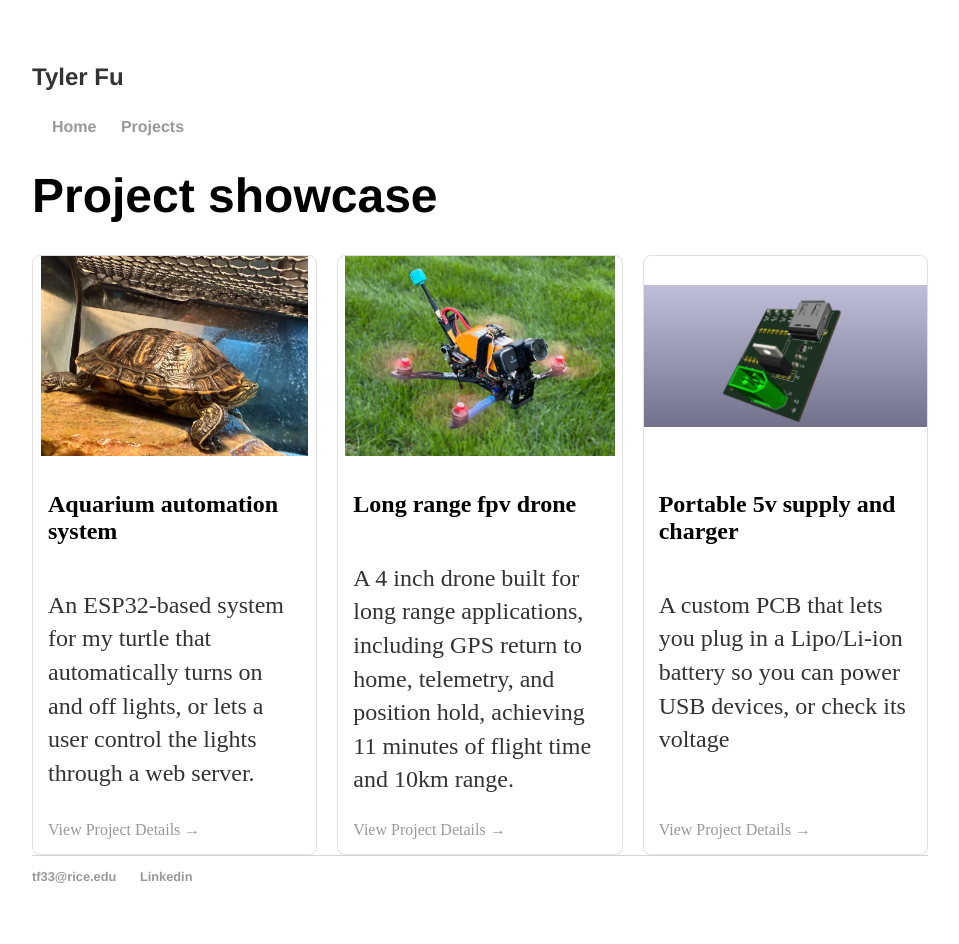
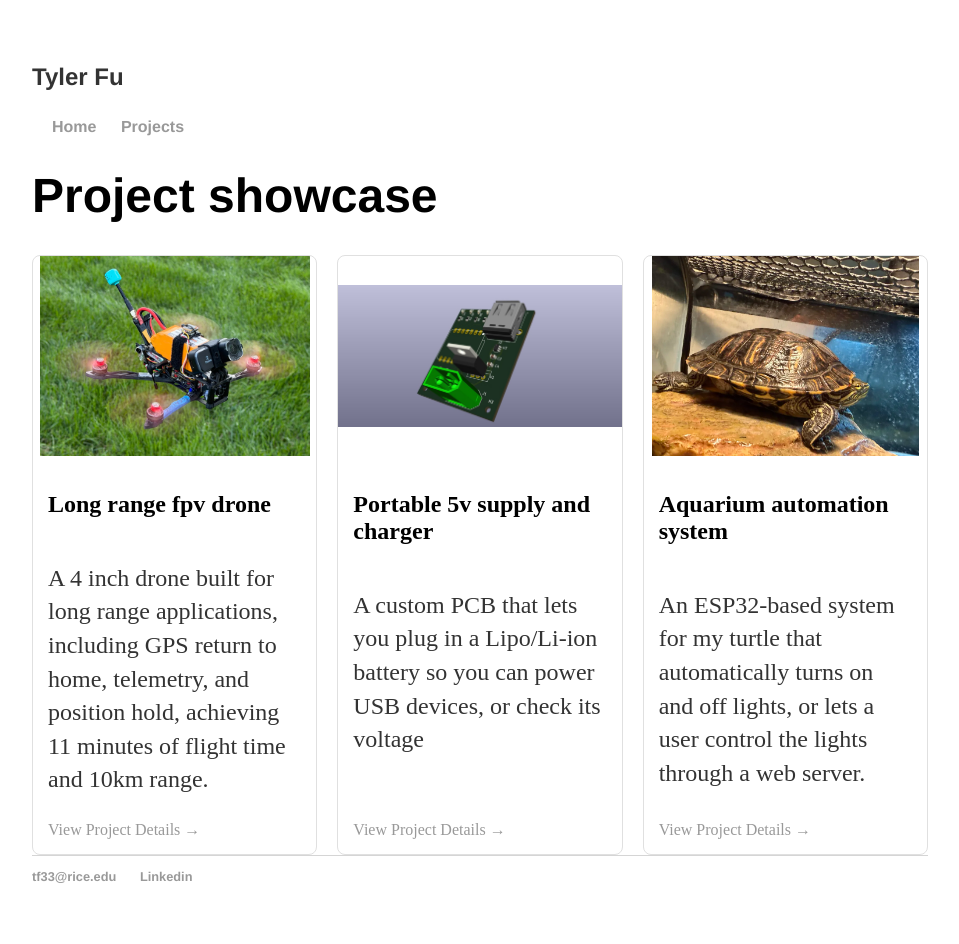
Before and after one commit to tfu1897/tfu1897.github.io, a Jekyll site: the page built from projects.html, in a window 1280 px wide. Shown: the whole page, without its empty margins (160-1119 px from the left). Built offline with Jekyll 4.4.1, drawn with Linux system fonts in a browser that asks for light colours.

Commit message:
Update projects.html

```diff
--- a/projects.html
+++ b/projects.html
@@ -10,15 +10,6 @@ permalink: /Projects/
 <!-- Project Grid Container -->
 <div class="projects-grid">
 
-  <!-- Project Card 1 -->
-  <article class="project-card">
-    <img src="{{ 'images/turtle.jpg' | relative_url }}" alt="Project 1 Thumbnail" class="project-image">
-    <div class="project-content">
-      <h2>Aquarium automation system</h2>
-      <p>An ESP32-based system for my turtle that automatically turns on and off lights, or lets a user control the lights through a web server. </p>
-      <a href="{{ '/Projects/tank/' | relative_url }}" class="project-link">View Project Details →</a>
-    </div>
-  </article>
 
  <!-- Project Card 2 -->
   <article class="project-card">
@@ -39,4 +30,13 @@ permalink: /Projects/
       <a href="{{ '/Projects/charger/' | relative_url }}" class="project-link">View Project Details →</a>
     </div>
   </article>
+  <!-- Project Card 1 -->
+  <article class="project-card">
+    <img src="{{ 'images/turtle.jpg' | relative_url }}" alt="Project 1 Thumbnail" class="project-image">
+    <div class="project-content">
+      <h2>Aquarium automation system</h2>
+      <p>An ESP32-based system for my turtle that automatically turns on and off lights, or lets a user control the lights through a web server. </p>
+      <a href="{{ '/Projects/tank/' | relative_url }}" class="project-link">View Project Details →</a>
+    </div>
+  </article>
 </div>
```
